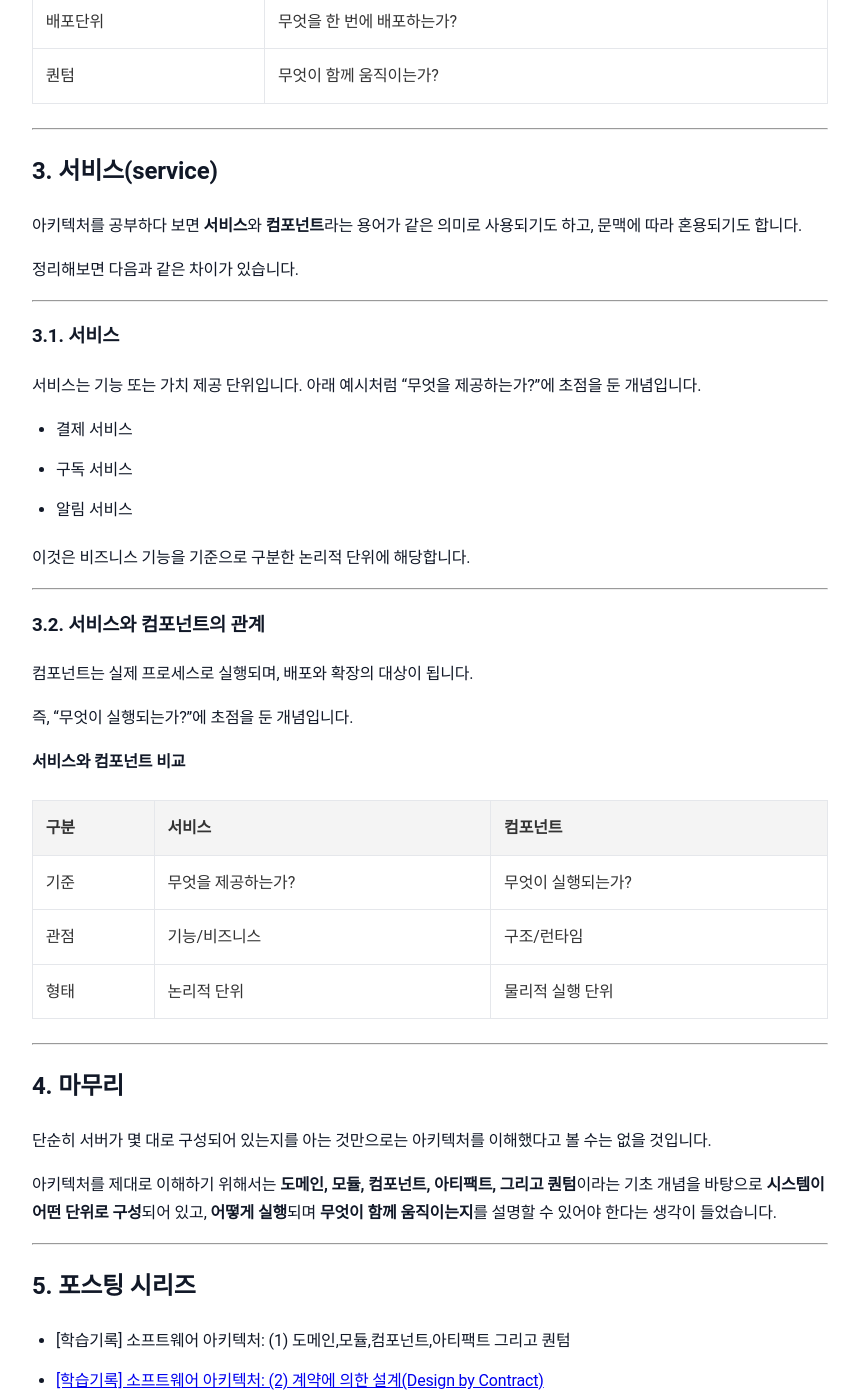
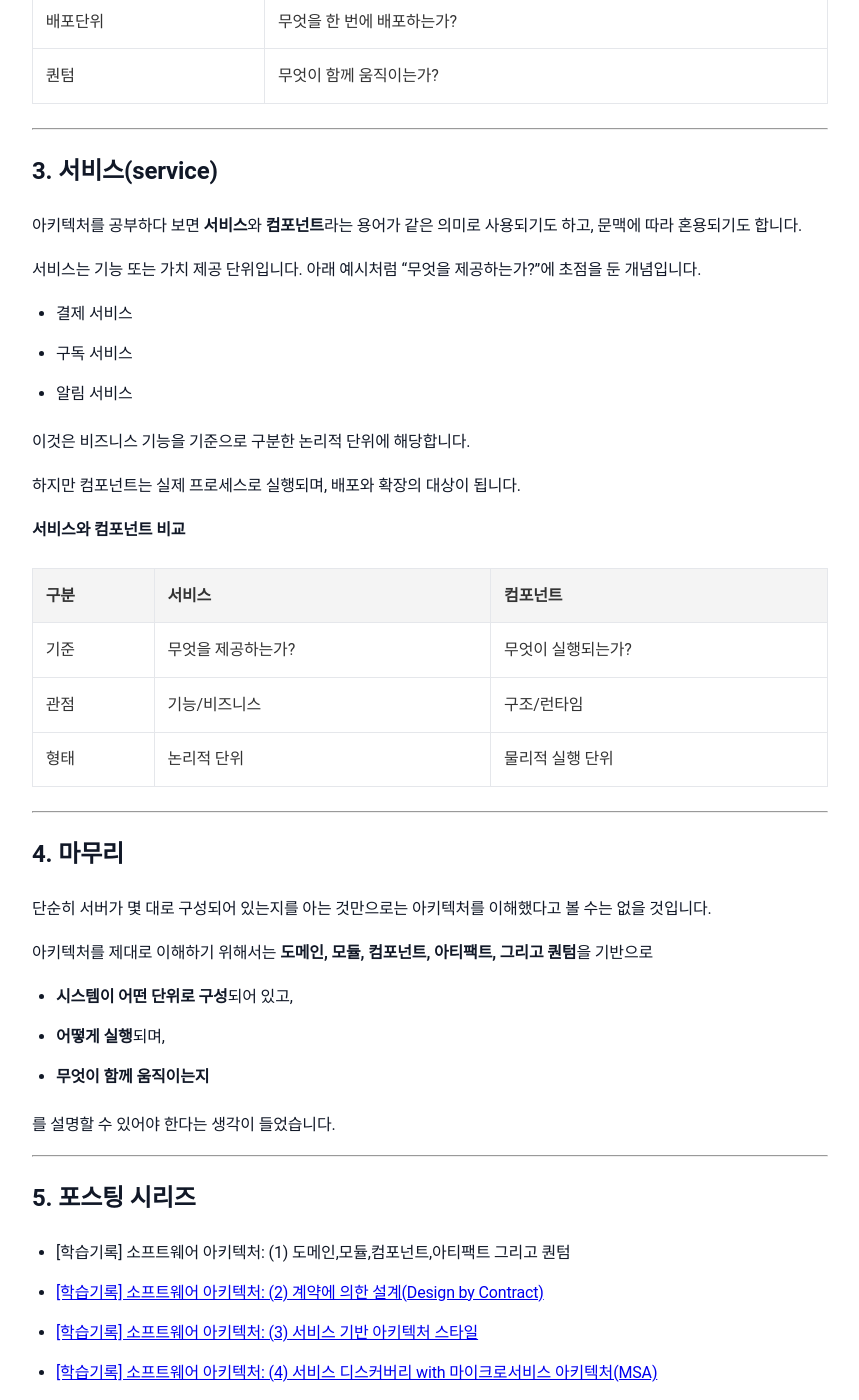
Before and after one commit to sanghoon-lee/sanghoon-lee.github.io, a Jekyll site: the page built from _posts/2026-02-23-ArchitecureCoreConcept.md, in a window 1280 px wide and 1400 px high, scrolled down 7078 px. Shown: the whole window, without its empty margins (210-1069 px from the left). Built offline with Jekyll 4.4.1, drawn with Linux system fonts in a browser that asks for light colours; nearby versions of some CDN libraries; comment, search, counter and statistics services are not loaded.

Commit message:
소프트웨어 아키텍처 포스팅 1/6 수정

```diff
--- a/_posts/2026-02-23-ArchitecureCoreConcept.md
+++ b/_posts/2026-02-23-ArchitecureCoreConcept.md
@@ -268,12 +268,6 @@ app.jar (배포단위)
 
 아키텍처를 공부하다 보면 **서비스**와 **컴포넌트**라는 용어가 같은 의미로 사용되기도 하고, 문맥에 따라 혼용되기도 합니다.
 
-정리해보면 다음과 같은 차이가 있습니다.
-
----
-
-### 3.1. 서비스
-
 서비스는 기능 또는 가치 제공 단위입니다. 아래 예시처럼 “무엇을 제공하는가?”에 초점을 둔 개념입니다.
 
 * 결제 서비스
@@ -282,13 +276,7 @@ app.jar (배포단위)
 
 이것은 비즈니스 기능을 기준으로 구분한 논리적 단위에 해당합니다.
 
----
-
-### 3.2. 서비스와 컴포넌트의 관계
-
-컴포넌트는 실제 프로세스로 실행되며, 배포와 확장의 대상이 됩니다.
-
-즉, "무엇이 실행되는가?"에 초점을 둔 개념입니다.
+하지만 컴포넌트는 실제 프로세스로 실행되며, 배포와 확장의 대상이 됩니다.
 
 **서비스와 컴포넌트 비교**
 
@@ -304,7 +292,13 @@ app.jar (배포단위)
 
 단순히 서버가 몇 대로 구성되어 있는지를 아는 것만으로는 아키텍처를 이해했다고 볼 수는 없을 것입니다.
 
-아키텍처를 제대로 이해하기 위해서는 **도메인, 모듈, 컴포넌트, 아티팩트, 그리고 퀀텀**이라는 기초 개념을 바탕으로 **시스템이 어떤 단위로 구성**되어 있고, **어떻게 실행**되며 **무엇이 함께 움직이는지**를 설명할 수 있어야 한다는 생각이 들었습니다.
+아키텍처를 제대로 이해하기 위해서는 **도메인, 모듈, 컴포넌트, 아티팩트, 그리고 퀀텀**을 기반으로
+
+* **시스템이 어떤 단위로 구성**되어 있고,
+* **어떻게 실행**되며,
+* **무엇이 함께 움직이는지**
+
+를 설명할 수 있어야 한다는 생각이 들었습니다.
 
 ---
 
```
